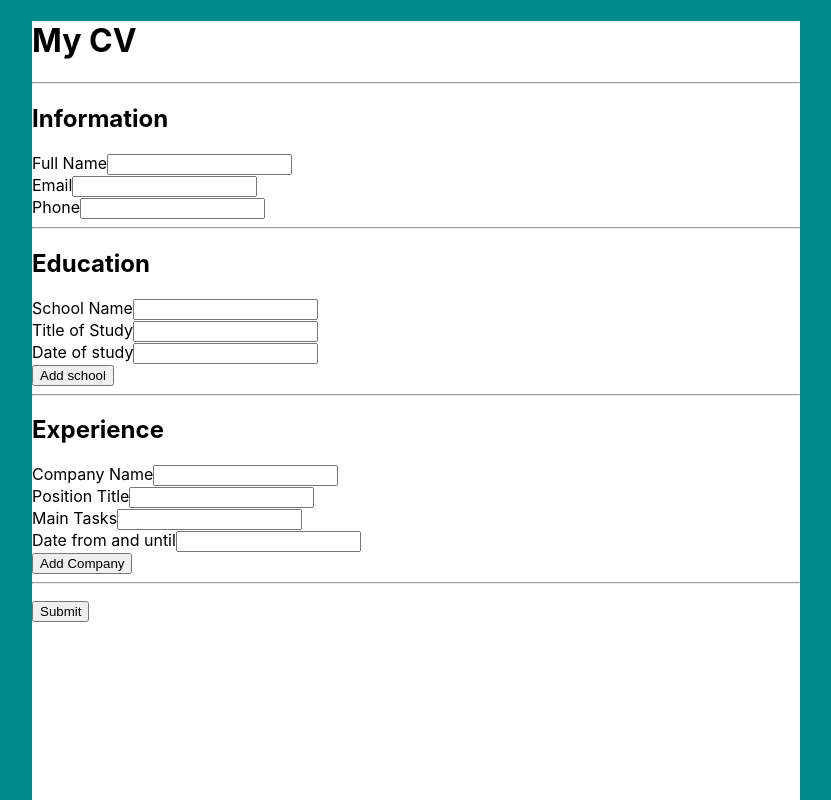
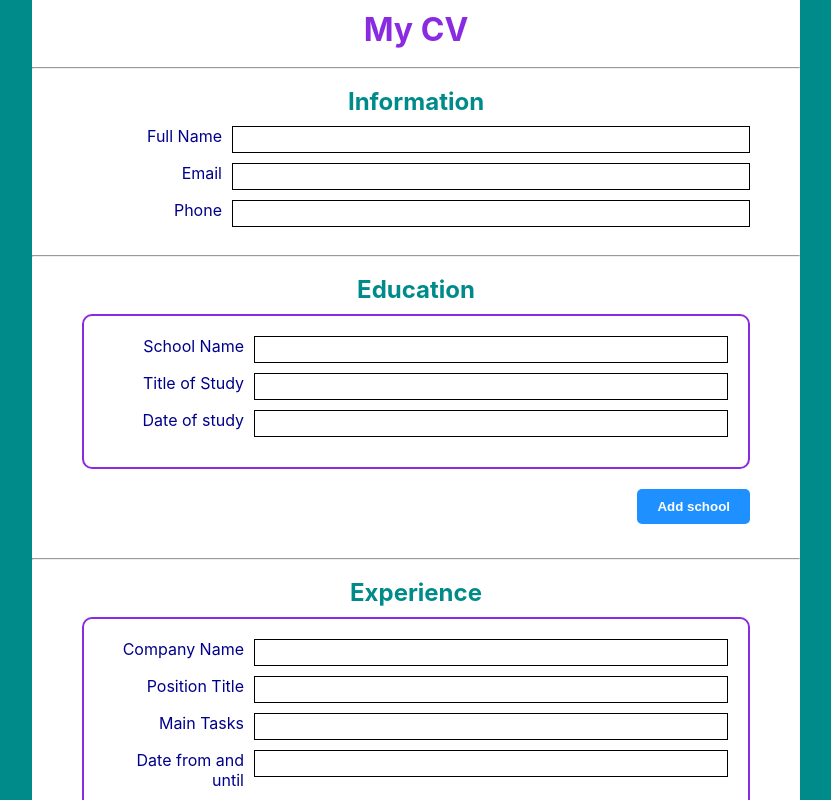
Before and after one commit to SonDo580/CV-application, a React (Create React App) app: page / in a window 1280 px wide. Shown: the top 800 px of the page, without its empty margins (224-1055 px from the left). Built offline with nearby package versions, Linux system fonts and the light colour scheme.

Commit message:
Style the app in edit mode

```diff
--- a/src/App.css
+++ b/src/App.css
@@ -1,6 +1,75 @@
 .app {
   width: 60%;
-  height: 100vh;
+  min-height: 100vh;
   margin: 0 auto;
   background-color: white;
 }
+
+h1 {
+  margin: 0;
+  padding: 10px 0;
+  text-align: center;
+  color: blueviolet;
+}
+
+.container {
+  padding: 10px 50px;
+}
+
+.container h2 {
+  margin-top: 0;
+  margin-bottom: 10px;
+  text-align: center;
+  color: darkcyan;
+}
+
+.field {
+  display: grid;
+  grid-template-columns: 150px 1fr;
+  margin-bottom: 10px;
+}
+
+.field label {
+  text-align: right;
+  margin-right: 10px;
+  color: darkblue;
+}
+
+.field input {
+  border: 1px solid black;
+  height: 15px;
+  padding: 5px;
+}
+
+.buttonContainer {
+  text-align: right;
+}
+
+.submitButtonContainer {
+  text-align: center;
+  padding-bottom: 30px;
+  margin-bottom: 0;
+}
+
+button {
+  background-color: dodgerblue;
+  color: white;
+  padding: 10px 20px;
+  border: none;
+  font-weight: bold;
+  border-radius: 5px;
+  transition: background-color 0.3s;
+}
+
+button:hover {
+  cursor: pointer;
+  background-color: blueviolet;
+}
+
+.school,
+.company {
+  border: 2px solid blueviolet;
+  margin-bottom: 20px;
+  padding: 20px;
+  border-radius: 10px;
+}
--- a/src/App.js
+++ b/src/App.js
@@ -23,7 +23,7 @@ class App extends Component {
         <hr />
         <Experience editMode={this.state.editMode} />
         <hr />
-        <p>
+        <p className="submitButtonContainer">
           {this.state.editMode ? (
             <button>Submit</button>
           ) : (
--- a/src/components/Education.js
+++ b/src/components/Education.js
@@ -24,7 +24,9 @@ class Education extends Component {
             return <School editMode={this.props.editMode} />;
           })}
         </div>
-        <button onClick={this.addSchool}>Add school</button>
+        <p className="buttonContainer">
+          <button onClick={this.addSchool}>Add school</button>
+        </p>
       </div>
     );
   }
--- a/src/components/Experience.js
+++ b/src/components/Experience.js
@@ -24,7 +24,9 @@ class Experience extends Component {
             return <Company editMode={this.props.editMode} />;
           })}
         </div>
-        <button onClick={this.addCompany}>Add Company</button>
+        <p className="buttonContainer">
+          <button onClick={this.addCompany}>Add Company</button>
+        </p>
       </div>
     );
   }
```
